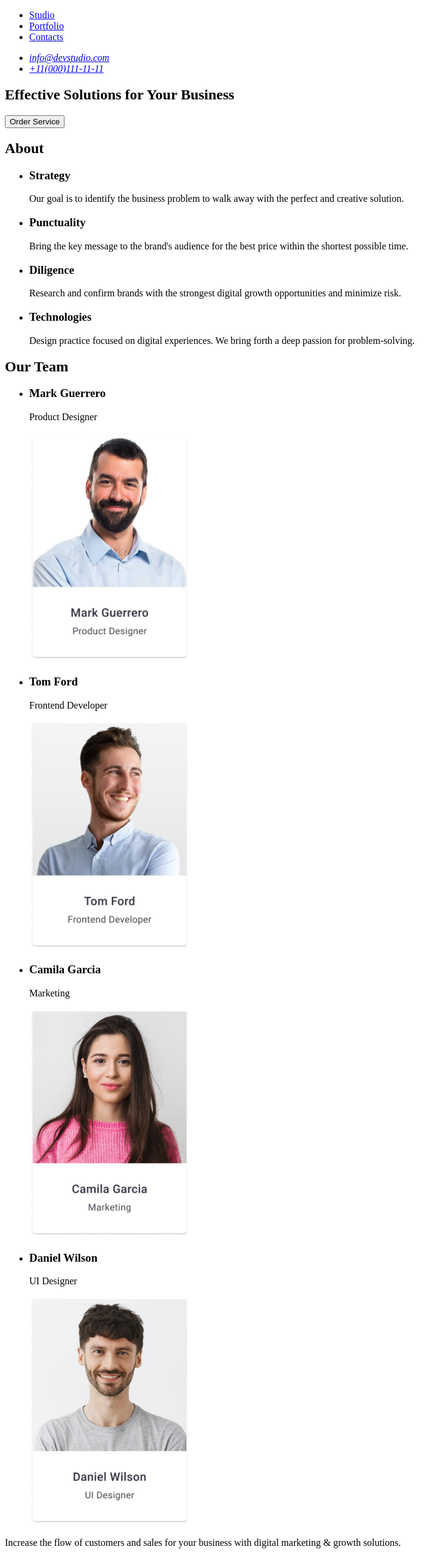
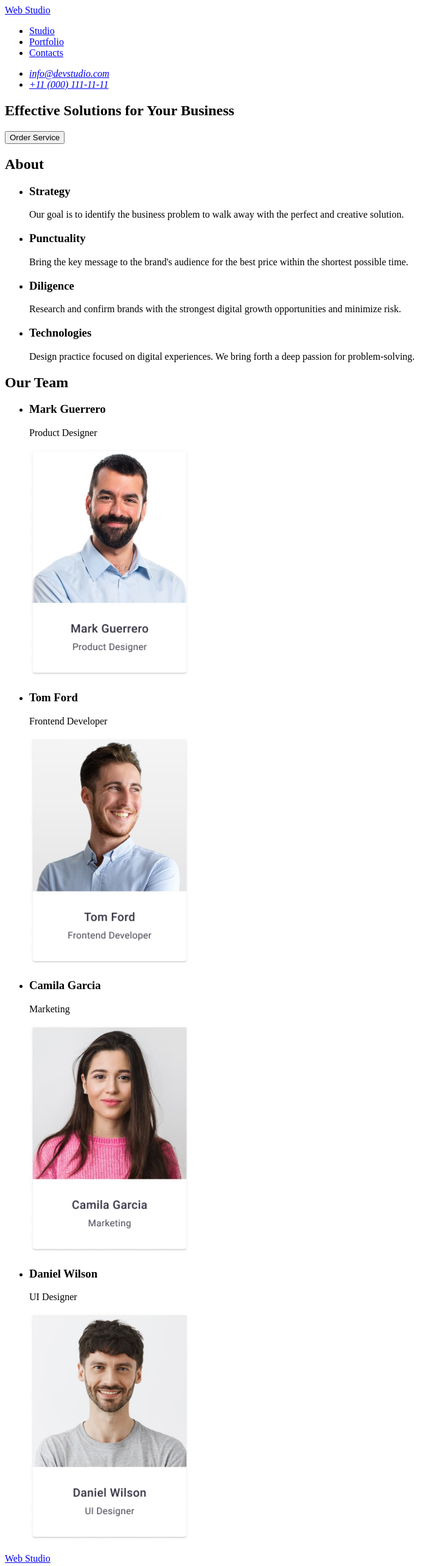
Before and after one commit to WolfOdessit/goit-markup-hw-01, a plain HTML site: page index.html in a window 1280 px wide. Shown: the top 2568 px of the page at 61% size, without its empty margins (0-736 px from the left). Drawn offline with Linux system fonts and the light colour scheme.

Commit message:
update html

```diff
--- a/index.html
+++ b/index.html
@@ -9,7 +9,7 @@
 		<!--Header-->
 		<header>
 			<nav>
-				<a href="./index.html"></a>
+				<a href="./index.html">Web Studio</a>
 				<ul>
 					<li><a href="#">Studio</a></li>
 					<li><a href="#">Portfolio</a></li>
@@ -20,7 +20,7 @@
 			<address>
 				<ul>
 					<li><a href="mailto:info@devstudio.com">info@devstudio.com</a></li>
-					<li><a href="tel:+110001111111">+11(000)111-11-11</a></li>
+					<li><a href="tel:+110001111111">+11 (000) 111-11-11</a></li>
 				</ul>
 			</address>
 		</header>
@@ -99,7 +99,7 @@
 		</main>
 		<!--Footer-->
 		<footer>
-			<a href="./index.html"></a>
+			<a href="./index.html">Web Studio</a>
 			<p>
 				Increase the flow of customers and sales for your business with digital
 				marketing & growth solutions.
```
